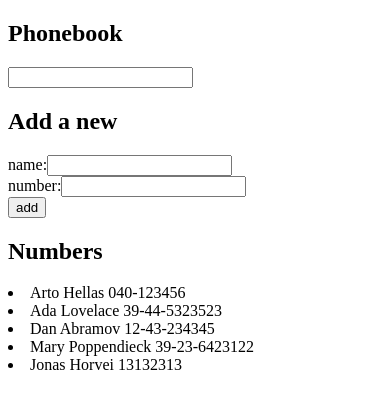
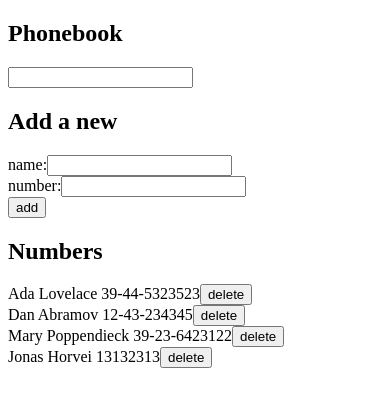
Before and after one commit to Jonashr/full-stack-open-part-2-client-server-communication, a React (Create React App) app in the folder phonebook/: page / in a window 390 px wide. Shown: the top 408 px of the page. Built offline with nearby package versions, Linux system fonts and the light colour scheme; data requests are answered from the project's data file.

Commit message:
Added option to delete entries from phonebook.

```diff
--- a/phonebook/db.json
+++ b/phonebook/db.json
@@ -1,10 +1,5 @@
 {
   "persons": [
-    {
-      "name": "Arto Hellas",
-      "number": "040-123456",
-      "id": 1
-    },
     {
       "name": "Ada Lovelace",
       "number": "39-44-5323523",
--- a/phonebook/src/App.js
+++ b/phonebook/src/App.js
@@ -36,6 +36,21 @@ const App = () => {
    setNewNumber(event.target.value)
   }
 
+  const deletePerson = (event) => {
+    if(window.confirm('Would you like to delete this person ? ')) {
+      event.preventDefault()
+      const array = [...persons]
+      const index = array.findIndex(a => a.id == event.target.value)
+      array.splice(index, 1)
+      personService
+        .deletePerson(event.target.value)
+          .then(returnedPerson => {
+            setPersons(array)
+          })
+    }
+
+  }
+
   const addPerson = (event) => {
     event.preventDefault()
 
@@ -68,7 +83,7 @@ const App = () => {
       <PersonForm addPerson={addPerson} newName={newName} newNumber={newNumber} handleNameChange={handleNameChange} handleNumberChange={handleNumberChange} />
       <h2>Numbers</h2>
       <div>
-       <Persons filteredPersons={filteredPersons}/>
+       <Persons filteredPersons={filteredPersons} deletePerson={deletePerson}/>
       </div>
     </div>
   )
--- a/phonebook/src/Component/Person.js
+++ b/phonebook/src/Component/Person.js
@@ -1,9 +1,12 @@
 import React from 'react'
 
-const Person = ({person}) => {
-    console.log('Logging person:', person)
+const Person = ({person, deletePerson}) => {
+    console.log('Logging person:', person, deletePerson)
     return(
-        <li>{person.name} {person.number}</li>
+        <div>
+                {person.name} {person.number}
+                <button type="submit" value={person.id} onClick={deletePerson}>delete</button>
+        </div>
     )
 }
 
--- a/phonebook/src/Component/Persons.js
+++ b/phonebook/src/Component/Persons.js
@@ -1,12 +1,13 @@
 import React from 'react'
 import Person from './Person'
 
-const Persons = ({filteredPersons}) => {
+const Persons = ({filteredPersons, deletePerson}) => {
     return(
       filteredPersons.map(person =>
       <Person
         key={person.name}
-        person={person} />
+        person={person}
+        deletePerson={deletePerson} />
       )
     )
   }
--- a/phonebook/src/Services/personService.js
+++ b/phonebook/src/Services/personService.js
@@ -18,8 +18,14 @@ const update = (id, newObject) => {
     return request.then(response => response.data)
 }
 
+const deletePerson = (id) => {
+    const request = axios.delete(`${baseUrl}/${id}`)
+    return request.then(response => response.data)
+}
+
 export default {
     getAll,
     create,
-    update
+    update,
+    deletePerson
 }
```
Lines whose indentation alone changed are shown as unchanged.
